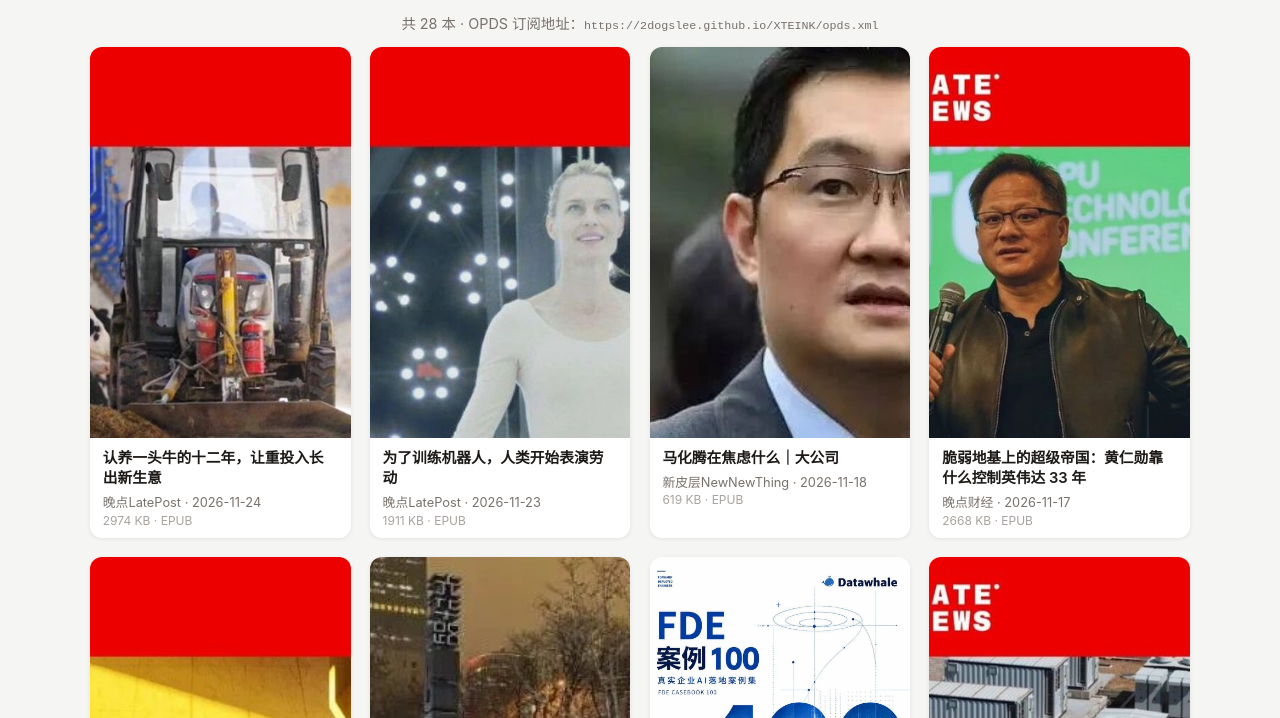
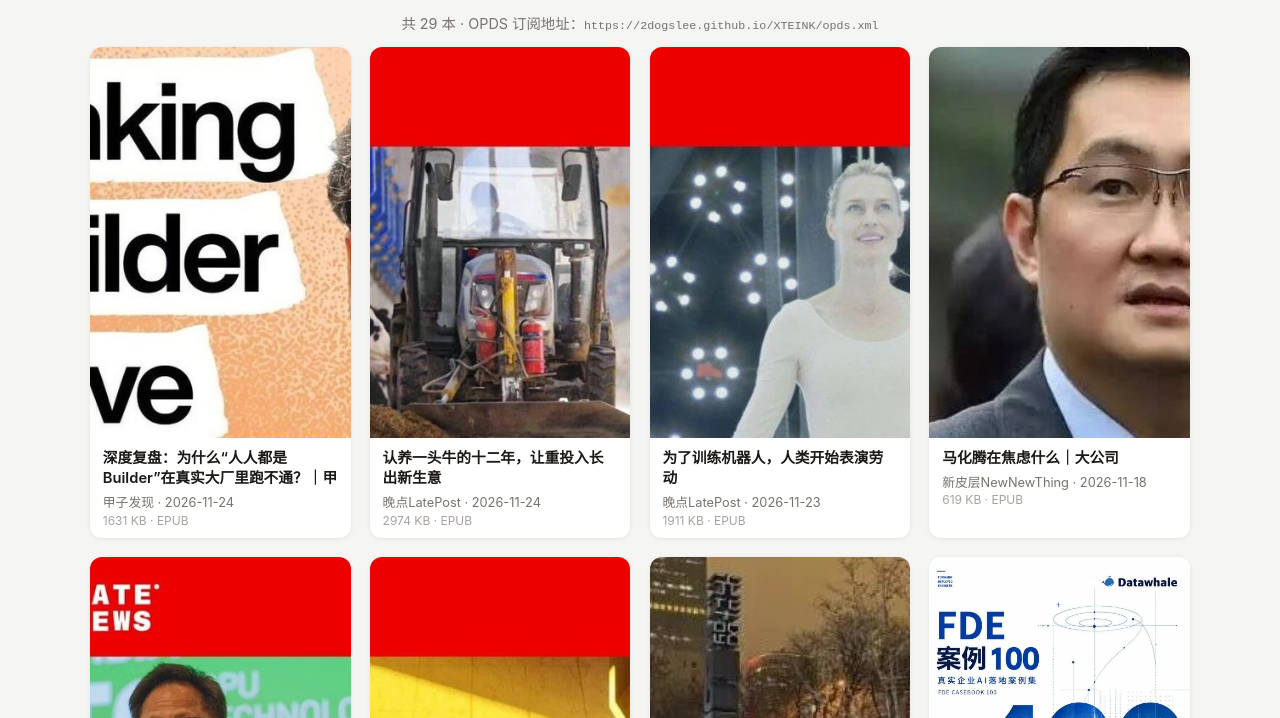
Before and after one commit to 2DogsLee/XTEINK, a plain HTML site: page index.html in a window 1280 px wide. Shown: the part 82-800 px from the top of the page. Drawn offline with Linux system fonts and the light colour scheme.

Commit message:
chore: 重建目录

```diff
--- a/index.html
+++ b/index.html
@@ -17,8 +17,16 @@ p.hint{text-align:center;color:#78716c;font-size:.9em;}
 .size{font-size:.75em;color:#a8a29e;margin-top:.15em;}
 </style></head><body>
 <h1>📚 XTEINK 书库</h1>
-<p class="hint">共 28 本 · OPDS 订阅地址：<code>https://2dogslee.github.io/XTEINK/opds.xml</code></p>
+<p class="hint">共 29 本 · OPDS 订阅地址：<code>https://2dogslee.github.io/XTEINK/opds.xml</code></p>
 <div class="grid">
+    <div class="card">
+      <a href="books/%E7%94%B2%E5%AD%90%E5%8F%91%E7%8E%B0-%E6%B7%B1%E5%BA%A6%E5%A4%8D%E7%9B%98%EF%BC%9A%E4%B8%BA%E4%BB%80%E4%B9%88%E2%80%9C%E4%BA%BA%E4%BA%BA%E9%83%BD%E6%98%AFBuilder%E2%80%9D%E5%9C%A8%E7%9C%9F%E5%AE%9E%E5%A4%A7%E5%8E%82%E9%87%8C%E8%B7%91%E4%B8%8D%E9%80%9A%EF%BC%9F%EF%BD%9C%E7%94%B2%E5%AD%90%E5%8F%91%E7%8E%B0.epub"><img src="covers/2a664bd6f098.jpg"/></a>
+      <div class="info">
+        <div class="title"><a href="books/%E7%94%B2%E5%AD%90%E5%8F%91%E7%8E%B0-%E6%B7%B1%E5%BA%A6%E5%A4%8D%E7%9B%98%EF%BC%9A%E4%B8%BA%E4%BB%80%E4%B9%88%E2%80%9C%E4%BA%BA%E4%BA%BA%E9%83%BD%E6%98%AFBuilder%E2%80%9D%E5%9C%A8%E7%9C%9F%E5%AE%9E%E5%A4%A7%E5%8E%82%E9%87%8C%E8%B7%91%E4%B8%8D%E9%80%9A%EF%BC%9F%EF%BD%9C%E7%94%B2%E5%AD%90%E5%8F%91%E7%8E%B0.epub">深度复盘：为什么“人人都是Builder”在真实大厂里跑不通？｜甲子发现</a></div>
+        <div class="author">甲子发现 · 2026-11-24</div>
+        <div class="size">1631 KB · EPUB</div>
+      </div>
+    </div>
     <div class="card">
       <a href="books/%E6%99%9A%E7%82%B9LatePost-%E8%AE%A4%E5%85%BB%E4%B8%80%E5%A4%B4%E7%89%9B%E7%9A%84%E5%8D%81%E4%BA%8C%E5%B9%B4%EF%BC%8C%E8%AE%A9%E9%87%8D%E6%8A%95%E5%85%A5%E9%95%BF%E5%87%BA%E6%96%B0%E7%94%9F%E6%84%8F.epub"><img src="covers/c6a0fe8fc1c5.jpg"/></a>
       <div class="info">
```
Also changed, not shown: opds.xml (+12 -0 lines), covers/2a664bd6f098.jpg (added).
